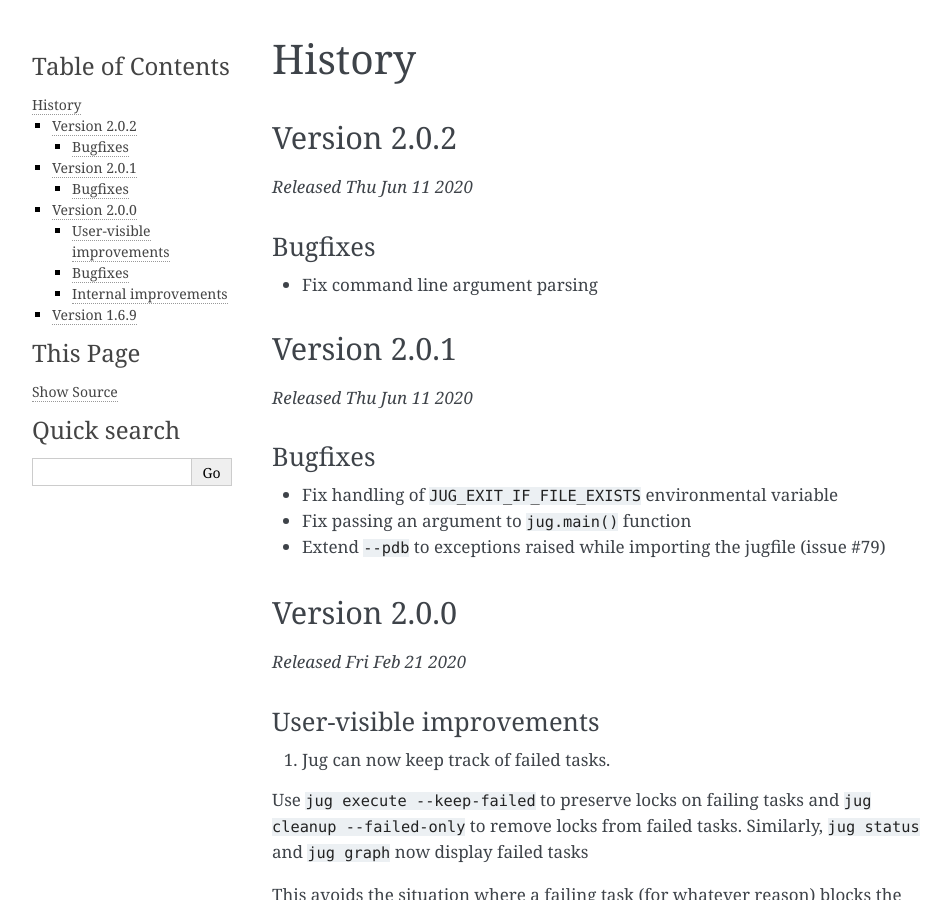
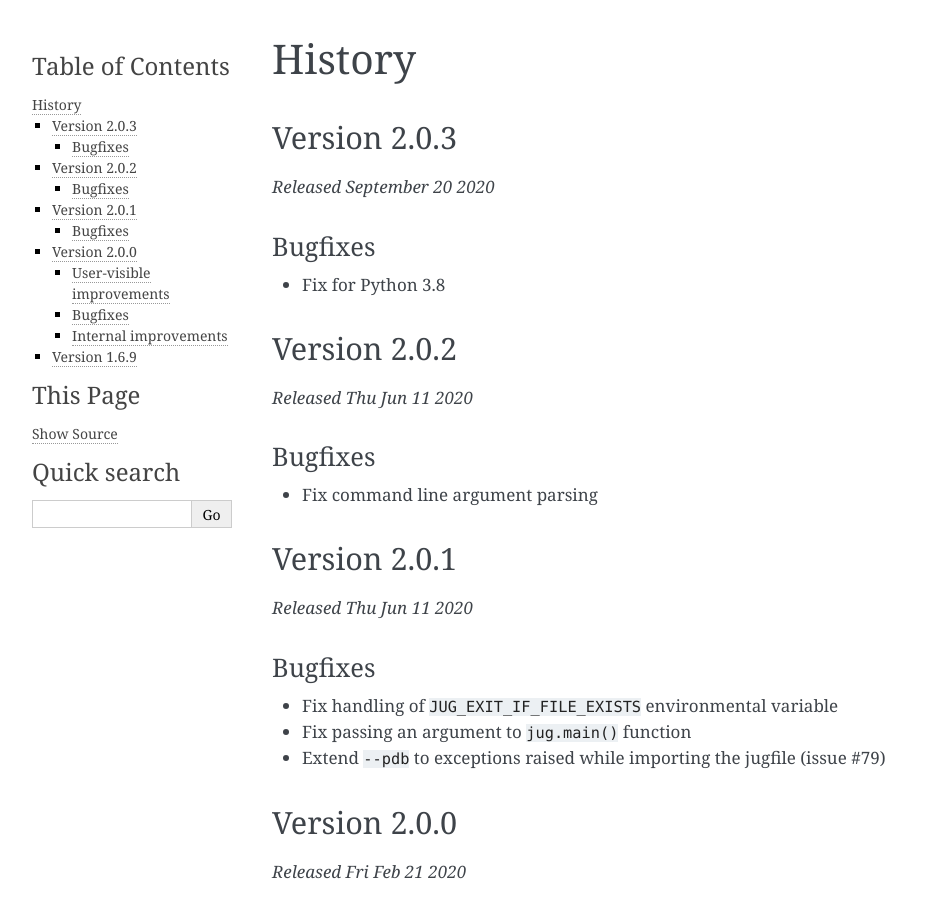
Before and after one commit to luispedro/jug, a Sphinx documentation site: the page built from docs/source/history.rst, in a window 1280 px wide and 900 px high. Shown: the whole window, without its empty margins (148-1099 px from the left). Built offline with Sphinx 7.4.7, drawn with Linux system fonts in a browser that asks for light colours; formulas are drawn with MathJax 3; the version number could not be read and is left out.

Commit message:
RLS Version 2.0.3
Fix for Python 3.8

```diff
--- a/README.rst
+++ b/README.rst
@@ -134,6 +134,10 @@ the `value` function::
 What's New
 ----------
 
+Version 2.0.3 (20 Sep 2020)
+
+- Fix for Python 2.8
+
 Version 2.0.2 (Thu Jun 11 2020)
 
 - Fix command line argument parsing
--- a/docs/source/history.rst
+++ b/docs/source/history.rst
@@ -1,6 +1,17 @@
 =======
 History
 =======
+
+Version 2.0.3
+-------------
+
+*Released September 20 2020*
+
+Bugfixes
+~~~~~~~~
+
+- Fix for Python 3.8
+
 
 Version 2.0.2
 -------------
```
Also changed, not shown: 1 other file.
